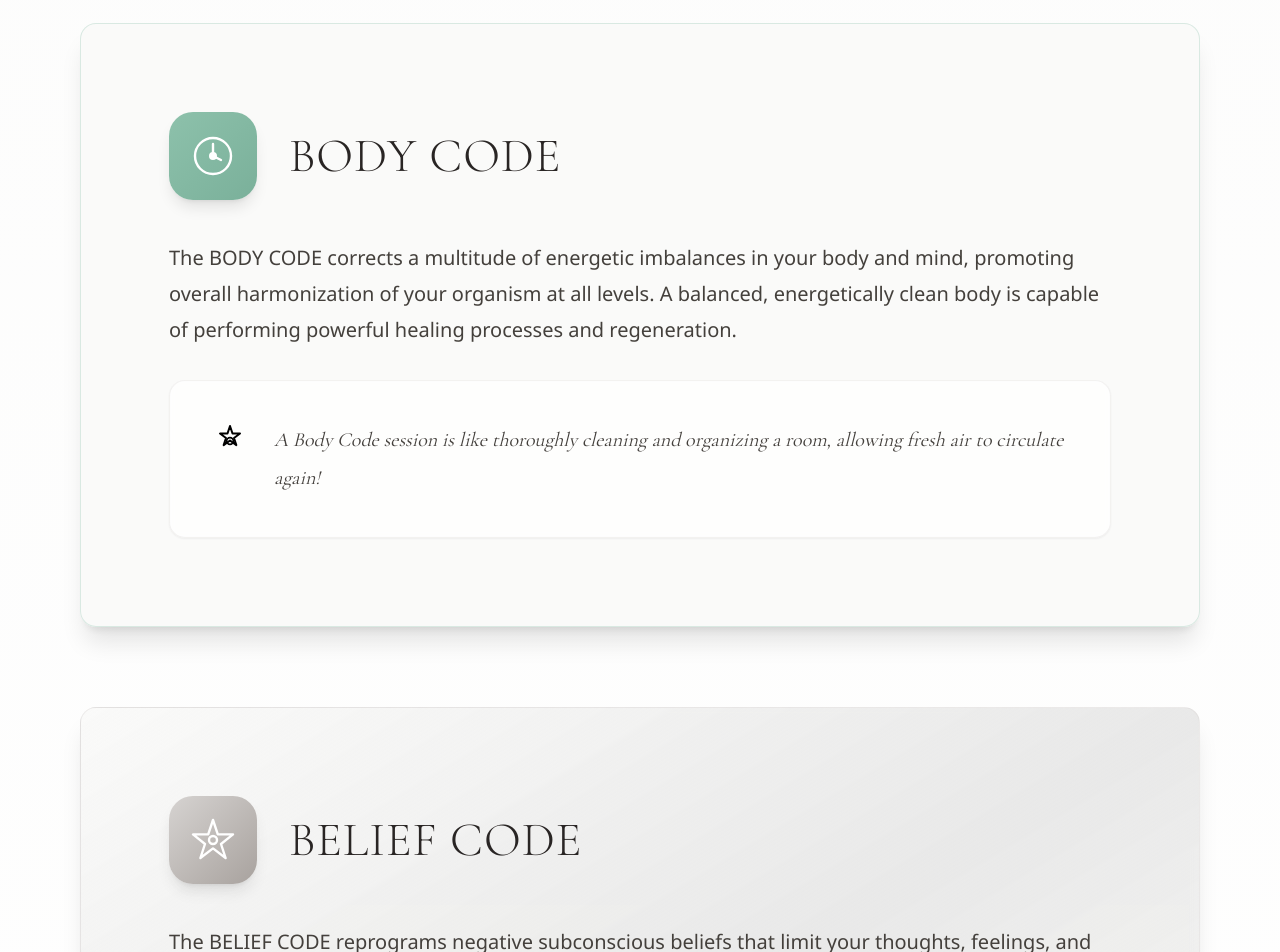
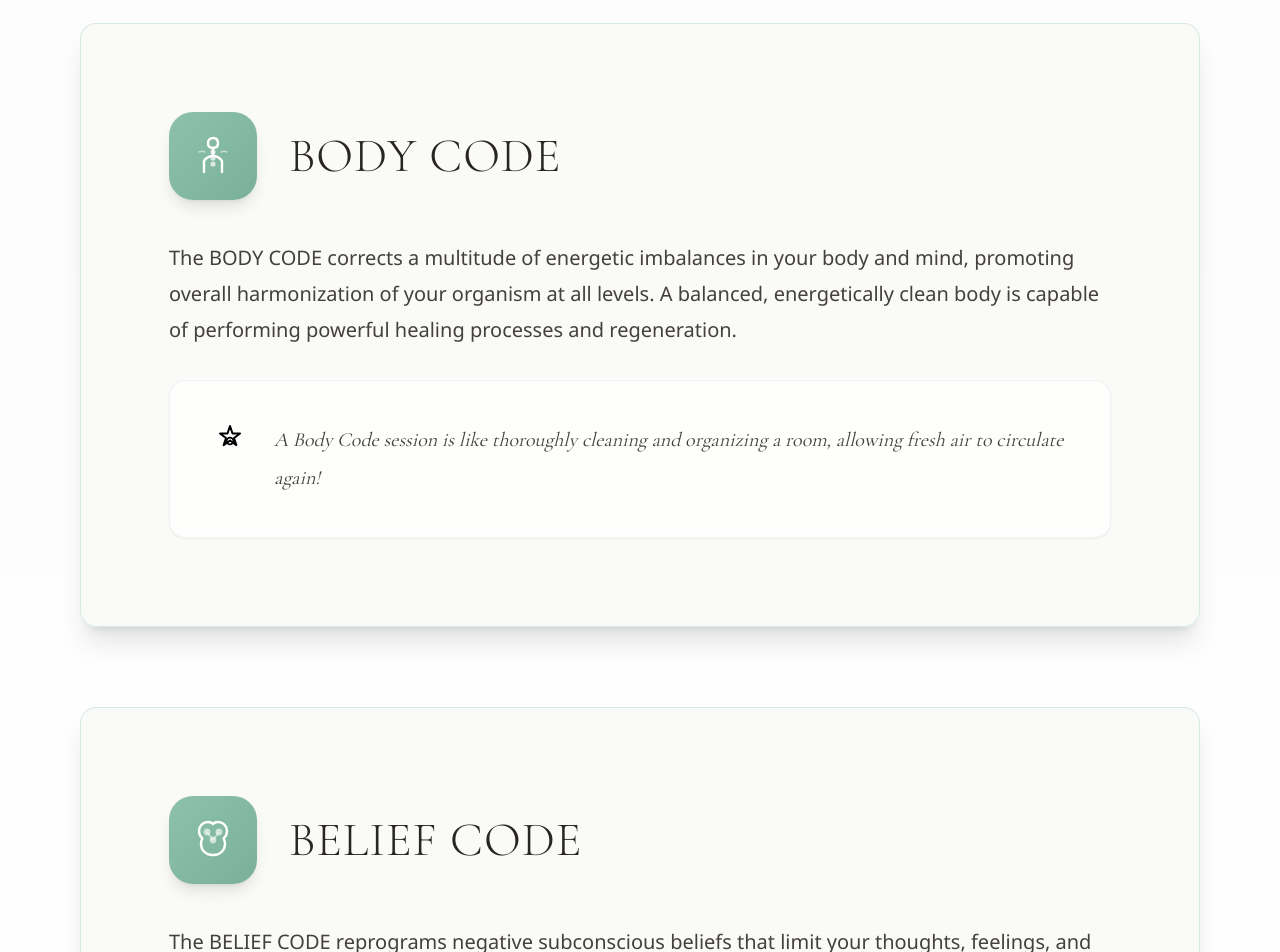
Before and after one commit to noirpraxis-dotcom/luis-virrueta-web, a React (Vite) app: page /healing-sessions in a window 1280 px wide. Shown: the part 4180-5132 px from the top of the page. Built offline with nearby package versions, Linux system fonts and the light colour scheme.

Commit message:
Códigos más elegantes - Íconos mejorados y colores unificados en verde Greenleaf

```diff
--- a/src/pages/HealingSessionsPage.jsx
+++ b/src/pages/HealingSessionsPage.jsx
@@ -103,14 +103,17 @@ const EmotionBodyBeliefSection = ({ t }) => {
       title: t('healingSessions.emotionBodyBelief.emotionCode.title'),
       icon: (
         <svg className="w-12 h-12" fill="none" viewBox="0 0 24 24" stroke="currentColor">
-          <path strokeLinecap="round" strokeLinejoin="round" strokeWidth={1.2} d="M12 21.35l-1.45-1.32C5.4 15.36 2 12.28 2 8.5 2 5.42 4.42 3 7.5 3c1.74 0 3.41.81 4.5 2.09C13.09 3.81 14.76 3 16.5 3 19.58 3 22 5.42 22 8.5c0 3.78-3.4 6.86-8.55 11.54L12 21.35z" />
+          {/* Elegant heart with energy waves */}
+          <path strokeLinecap="round" strokeLinejoin="round" strokeWidth={1.2} d="M20.84 4.61a5.5 5.5 0 0 0-7.78 0L12 5.67l-1.06-1.06a5.5 5.5 0 0 0-7.78 7.78l1.06 1.06L12 21.23l7.78-7.78 1.06-1.06a5.5 5.5 0 0 0 0-7.78z" />
+          <path strokeLinecap="round" strokeLinejoin="round" strokeWidth={0.8} opacity="0.6" d="M2 12h4M18 12h4M12 2v4M12 18v4" />
+          <circle cx="12" cy="12" r="2.5" strokeWidth={1} />
         </svg>
       ),
-      color: 'from-amber-300 to-amber-400',
-      bgColor: 'bg-gradient-to-br from-stone-50 via-amber-50/30 to-stone-50',
-      borderColor: 'border-amber-200/40',
-      iconColor: 'text-amber-600',
-      accentColor: 'amber-500',
+      color: 'from-[#8dc1ab] to-[#7ab09a]',
+      bgColor: 'bg-gradient-to-br from-stone-50 via-[#8dc1ab]/8 to-stone-50',
+      borderColor: 'border-[#8dc1ab]/30',
+      iconColor: 'text-[#8dc1ab]',
+      accentColor: '[#8dc1ab]',
       description: t('healingSessions.emotionBodyBelief.emotionCode.description'),
       statistic: '80%',
       metaphor: t('healingSessions.emotionBodyBelief.emotionCode.benefit')
@@ -119,9 +122,13 @@ const EmotionBodyBeliefSection = ({ t }) => {
       title: t('healingSessions.emotionBodyBelief.bodyCode.title'),
       icon: (
         <svg className="w-12 h-12" fill="none" viewBox="0 0 24 24" stroke="currentColor">
-          <circle cx="12" cy="12" r="9" strokeWidth="1.2" />
-          <path strokeLinecap="round" strokeLinejoin="round" strokeWidth={1.2} d="M12 6v6l4 2" />
-          <circle cx="12" cy="12" r="1.5" fill="currentColor" />
+          {/* Elegant human silhouette with energy centers */}
+          <path strokeLinecap="round" strokeLinejoin="round" strokeWidth={1.2} d="M12 3c1.5 0 2.5 1 2.5 2.5S13.5 8 12 8s-2.5-1-2.5-2.5S10.5 3 12 3z" />
+          <path strokeLinecap="round" strokeLinejoin="round" strokeWidth={1.2} d="M12 8v4M12 12c-2 0-3.5 1-4.5 2.5v5.5M12 12c2 0 3.5 1 4.5 2.5v5.5" />
+          <circle cx="12" cy="10" r="0.8" fill="currentColor" opacity="0.7" />
+          <circle cx="12" cy="13" r="0.8" fill="currentColor" opacity="0.7" />
+          <circle cx="12" cy="16" r="0.8" fill="currentColor" opacity="0.7" />
+          <path strokeLinecap="round" strokeLinejoin="round" strokeWidth={0.8} opacity="0.5" d="M8 10c-1-0.5-2-0.5-3 0M16 10c1-0.5 2-0.5 3 0" />
         </svg>
       ),
       color: 'from-[#8dc1ab] to-[#7ab09a]',
@@ -136,15 +143,19 @@ const EmotionBodyBeliefSection = ({ t }) => {
       title: t('healingSessions.emotionBodyBelief.beliefCode.title'),
       icon: (
         <svg className="w-12 h-12" fill="none" viewBox="0 0 24 24" stroke="currentColor">
-          <path strokeLinecap="round" strokeLinejoin="round" strokeWidth={1.2} d="M12 2l2.4 7.2h7.6l-6 4.8 2.3 7-6.3-4.8-6.3 4.8 2.3-7-6-4.8h7.6z" />
-          <circle cx="12" cy="12" r="2" strokeWidth="1.2" />
+          {/* Elegant brain/mind with neural connections */}
+          <path strokeLinecap="round" strokeLinejoin="round" strokeWidth={1.2} d="M9.5 3C7 3 5 5 5 7.5c0 1.5.7 2.8 1.7 3.7-.5.8-.7 1.8-.7 2.8 0 3 2.5 5.5 5.5 5.5h1c3 0 5.5-2.5 5.5-5.5 0-1-.3-2-.7-2.8 1-.9 1.7-2.2 1.7-3.7C19 5 17 3 14.5 3c-1 0-2 .4-2.5 1-.5-.6-1.5-1-2.5-1z" />
+          <circle cx="9" cy="8" r="1.2" fill="currentColor" opacity="0.6" />
+          <circle cx="15" cy="8" r="1.2" fill="currentColor" opacity="0.6" />
+          <circle cx="12" cy="12" r="1.2" fill="currentColor" opacity="0.6" />
+          <path strokeLinecap="round" strokeLinejoin="round" strokeWidth={0.8} opacity="0.5" d="M9 8l3 4m3-4l-3 4" />
         </svg>
       ),
-      color: 'from-stone-300 to-stone-400',
-      bgColor: 'bg-gradient-to-br from-stone-50 via-stone-100/30 to-stone-50',
-      borderColor: 'border-stone-300/40',
-      iconColor: 'text-stone-600',
-      accentColor: 'stone-500',
+      color: 'from-[#8dc1ab] to-[#7ab09a]',
+      bgColor: 'bg-gradient-to-br from-stone-50 via-[#8dc1ab]/8 to-stone-50',
+      borderColor: 'border-[#8dc1ab]/30',
+      iconColor: 'text-[#8dc1ab]',
+      accentColor: '[#8dc1ab]',
       description: t('healingSessions.emotionBodyBelief.beliefCode.description'),
       insight: '',
       metaphor: t('healingSessions.emotionBodyBelief.beliefCode.benefit')
```
